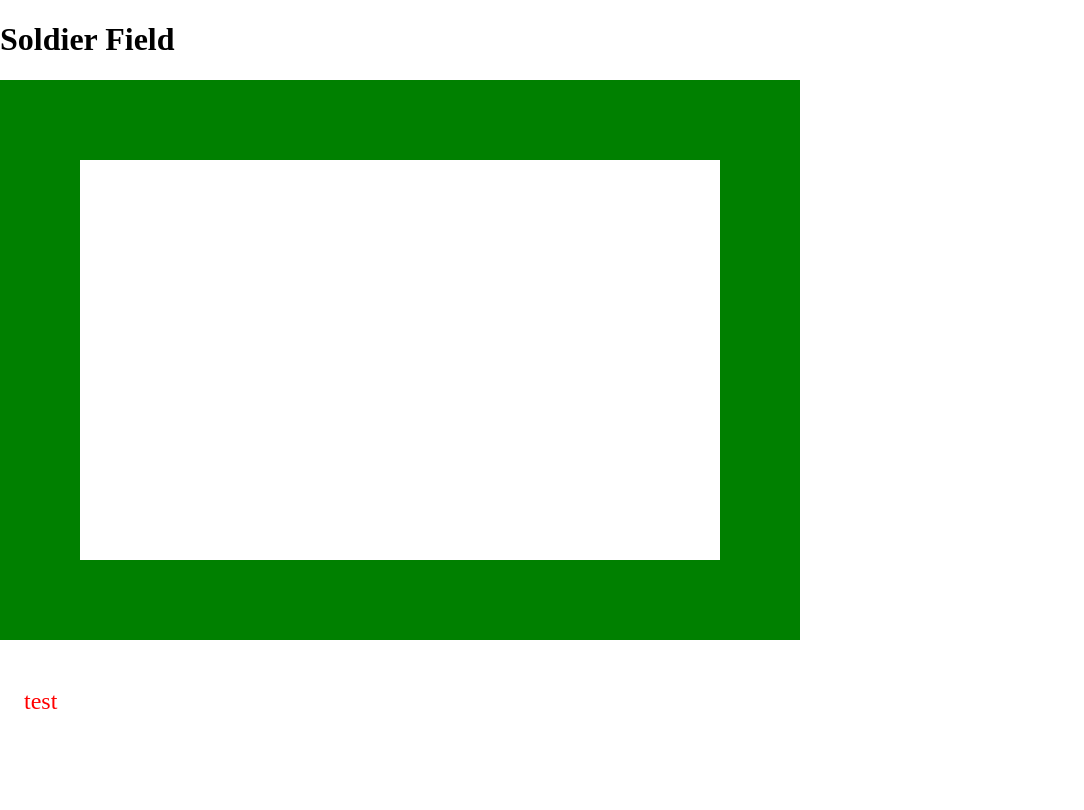
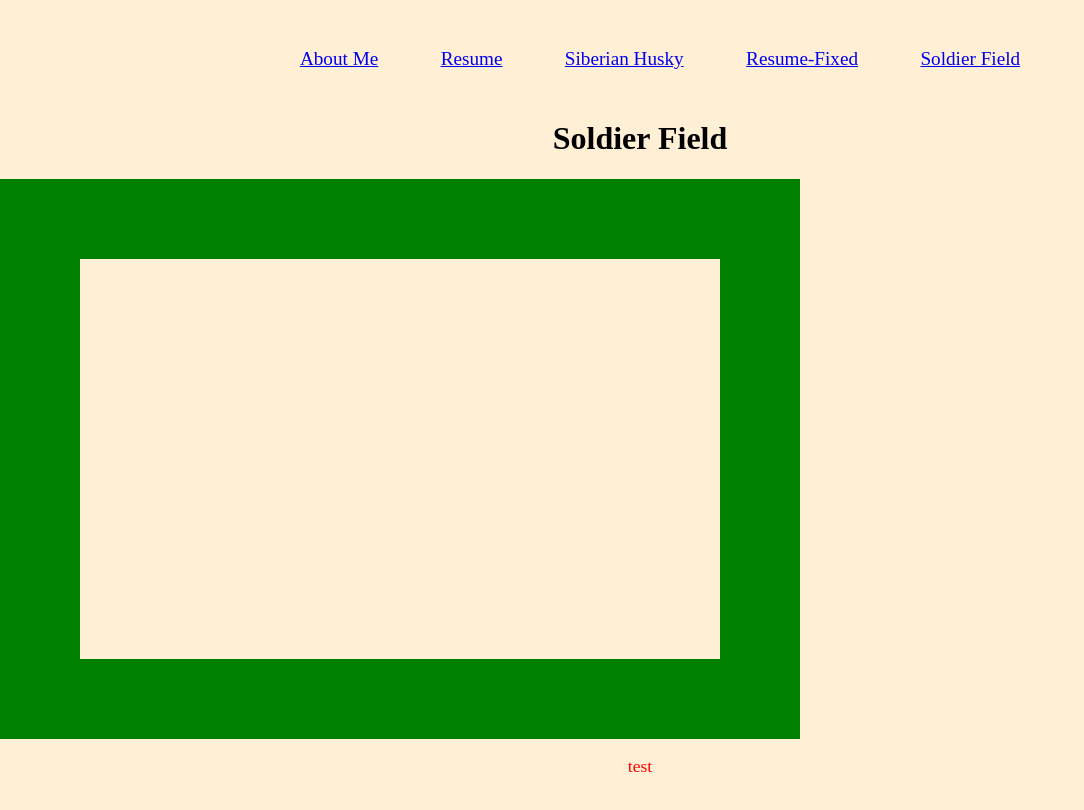
Before and after one commit to kingbabar8123/project3, a plain HTML site: page map.html in a window 1280 px wide. Shown: the whole page, without its empty margins (0-1084 px from the left). Drawn offline with Linux system fonts and the light colour scheme; some packages are replaced by stand-ins of ours.

Commit message:
added more css rrules
added more rules

```diff
--- a/css/style-map.css
+++ b/css/style-map.css
@@ -1,8 +1,11 @@
+body {
+	background-color: PapayaWhip;
+}
 #map {
   height: 50%;
   width: 50%;
   left: 20%;
-  top: 5%;
+  top: 0%;
   border: 5em solid green;
   }
 html, body {
@@ -12,9 +15,31 @@
 }
 p {
   color: red;
-  font-size: 1.5em;
-  padding: 1em;
+  font-size: 1.1em;
+  text-align: center;
 }
 .div-box {
   border: 5em solid green;
 }
+h1 {
+	text-align: center;
+}
+nav {
+  border: 1em;
+  border-width: 1em 0;
+  list-style: none;
+  margin: 0;
+  padding: 0;
+  text-align: center;
+  color: green;
+  font-family: "Times New Roman", Times, serif;
+  font-size: 1.2em;
+  font-weight: normal;
+}
+nav li {
+  display:inline;
+}
+nav a {
+  display:inline-block;
+  padding:1.5em;
+}
--- a/map.html
+++ b/map.html
@@ -1,8 +1,7 @@
-
 <!DOCTYPE html>
 <html>
   <head>
-    <title>Simple Map</title>
+    <title>Soldier Field</title>
     <meta name="viewport" content="initial-scale=1.0">
     <meta charset="utf-8">
 	<meta name="viewport" content="width=device-width, initial-scale=1" />
@@ -10,6 +9,15 @@
 	<link rel="stylesheet" href="css/style-map.css"/>
   </head>
   <body>
+      <nav>
+         <ul>
+            <li><a href="index.html">About Me</a></li>
+             <li><a href="resume.html">Resume</a></li>
+             <li><a href="dog1.html">Siberian Husky</a></li>
+             <li><a href="resume-fixed.html">Resume-Fixed</a></li>
+			 <li><a href="map.html">Soldier Field</a></li>
+         </ul>
+      </nav>
   <h1>Soldier Field</h1>
     <div id="map"></div>
 	<script src="js/java.js"></script>
```
